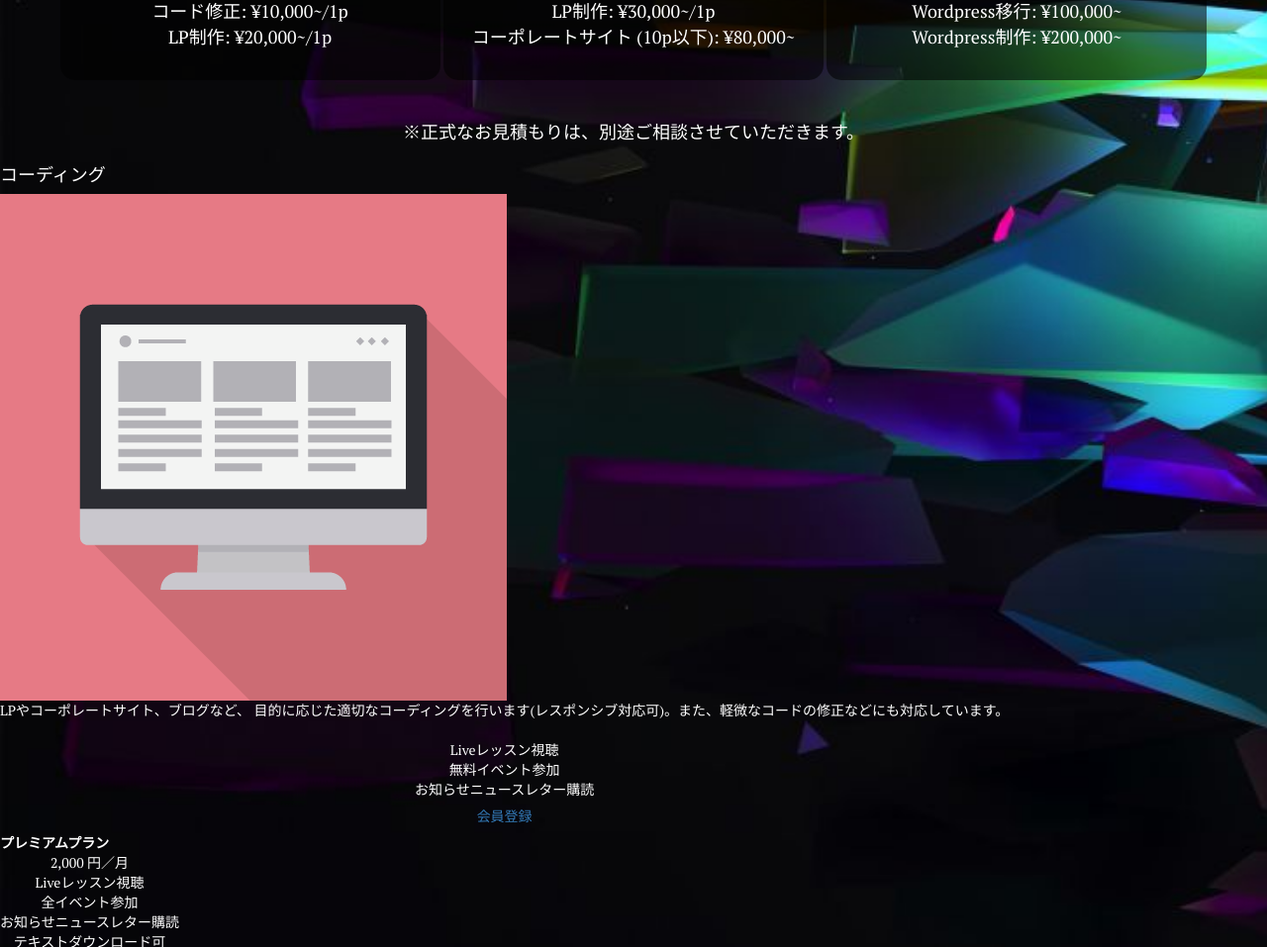
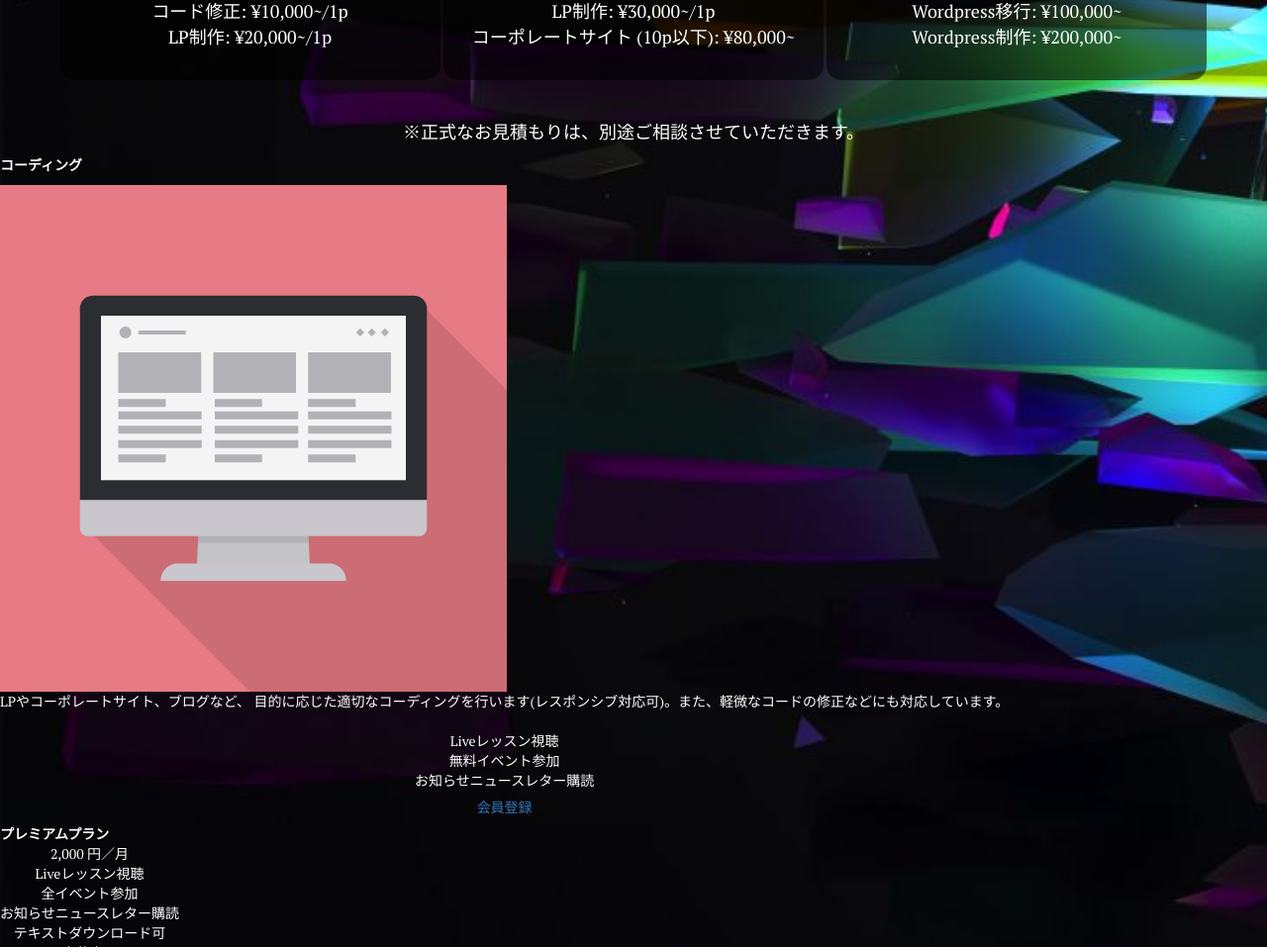
Before and after one commit to Ikuto7080/my_portfolio, a plain HTML site: page index.html in a window 1280 px wide. Shown: the part 3792-4749 px from the top of the page at 99% size. Drawn offline with nearby package versions, Linux system fonts and the light colour scheme.

Commit message:
fix error

```diff
--- a/index.html
+++ b/index.html
@@ -214,7 +214,7 @@
           <table>
             <tr>
               <th>
-                <h4>コーディング</h4>
+                <p>コーディング</p>
                 <i class="image">
                   <img src="./image/desktop.jpg" alt="">
                 </i>
@@ -257,7 +257,7 @@
           </table>
         </div>
       </div>
-
+    </div>
   </section>
 
   <!--Webサイト　ポートフォリオ-->
@@ -321,13 +321,12 @@
     <span class="glyphicon glyphicon-envelope" style="letter-spacing:5px;"></span><p>Contact</p>
   </div>
   <div class="contact_text">ご依頼（ご相談）はメールよりお願い致します</div>
-
     <!--コピーライト-->
     <div id="copyright">
       Copyright &copy; 2021 Ikuto Hongu's Protfolio All Rights Reserved.
     </div>
+  </div>
 </footer>
-</div>
       <script src="vendor/jquery-2.2.4.min.js"></script>
       <script src="bootstrap/js/bootstrap.min.js"></script>
       <script src="bootstrap/js/bootstrap.js"></script>
```
Lines whose indentation alone changed are shown as unchanged.
